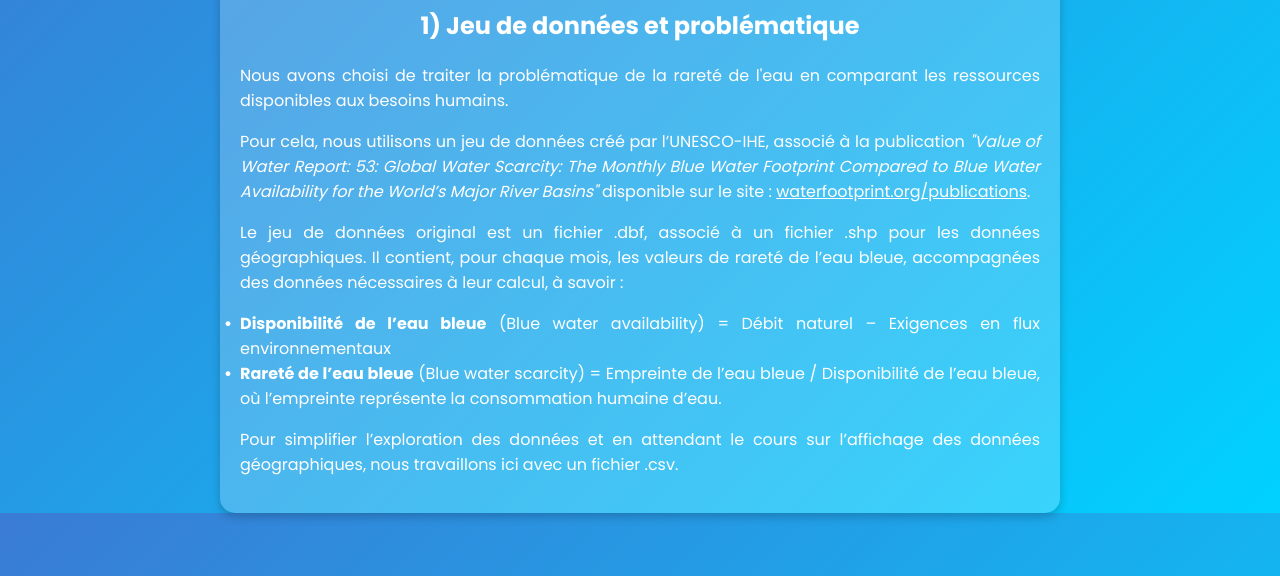
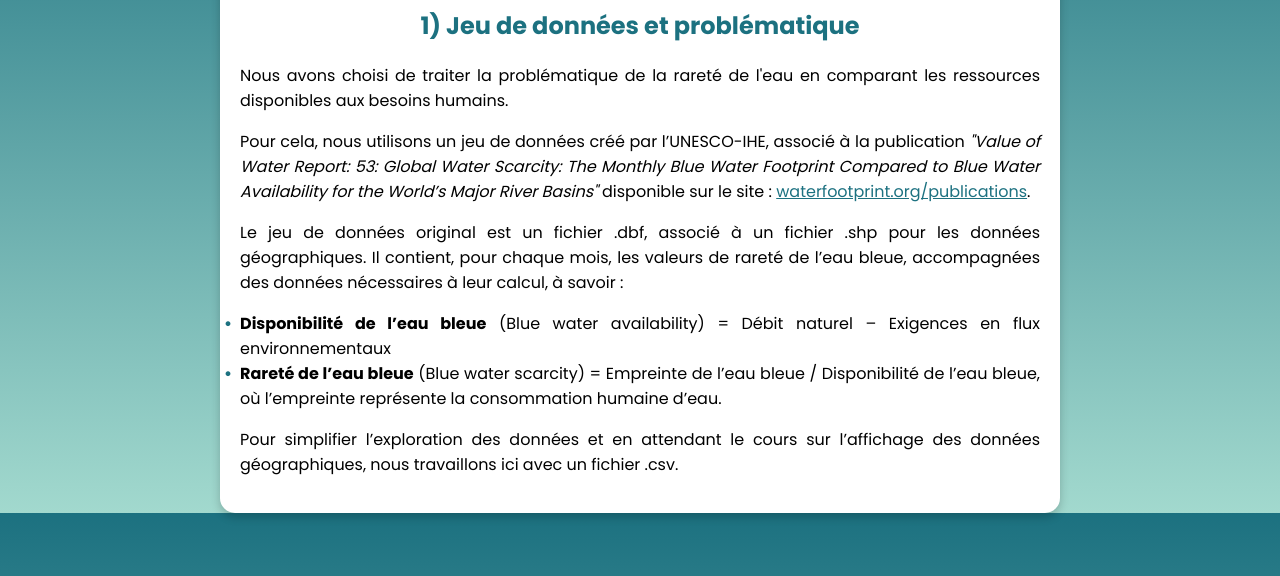
Before and after one commit to Mastocodeur/projet_visu.github.io, a plain HTML site: page presentation.html in a window 1280 px wide. Shown: the part 224-800 px from the top of the page. Drawn offline with Linux system fonts and the light colour scheme.

Commit message:
update README + style de chaque page

```diff
--- a/presentation.html
+++ b/presentation.html
@@ -11,7 +11,7 @@
       font-family: 'Poppins', sans-serif;
       margin: 0;
       padding: 0;
-      background: linear-gradient(135deg, #3a7bd5, #00d2ff);
+      background: linear-gradient(to bottom, #1c7180, #a2d9ce);
       color: white;
       text-align: center;
     }
@@ -19,14 +19,15 @@
       max-width: 800px;
       margin: auto;
       padding: 20px;
-      background: rgba(255, 255, 255, 0.2);
+      background: white;
       border-radius: 15px;
       box-shadow: 0 4px 10px rgba(0, 0, 0, 0.2);
       text-align: justify;
+      color: black;
     }
     h1, h2 {
       text-align: center;
-      color: white;
+      color: #1c7180;
     }
     .button-container {
       text-align: center;
@@ -63,7 +64,7 @@
     }
     ul li::before {
       content: '\2022';
-      color: white;
+      color: #1c7180;
       font-weight: bold;
       display: inline-block;
       width: 1em;
@@ -87,7 +88,7 @@
     <p>
       Pour cela, nous utilisons un jeu de données créé par l’UNESCO-IHE, associé à la publication
       <i>"Value of Water Report: 53: Global Water Scarcity: The Monthly Blue Water Footprint Compared to Blue Water Availability for the World’s Major River Basins"</i>
-      disponible sur le site : <a href="https://waterfootprint.org/publications" target="_blank" style="color: white; text-decoration: underline;">waterfootprint.org/publications</a>.
+      disponible sur le site : <a href="https://waterfootprint.org/publications" target="_blank" style="color: #1c7180; text-decoration: underline;">waterfootprint.org/publications</a>.
     </p>
     <p>
       Le jeu de données original est un fichier .dbf, associé à un fichier .shp pour les données géographiques. Il contient, pour chaque mois,
```
Also changed, not shown: index.html (+2 -3 lines), 1 other file.
